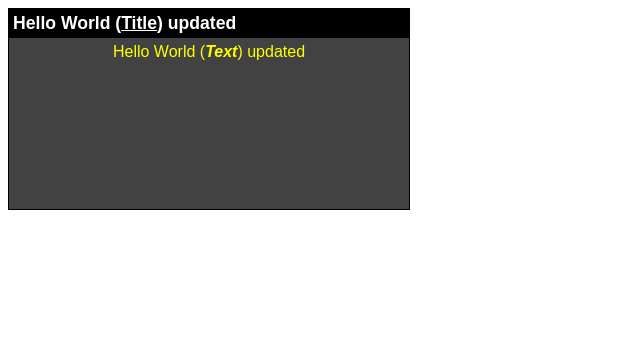
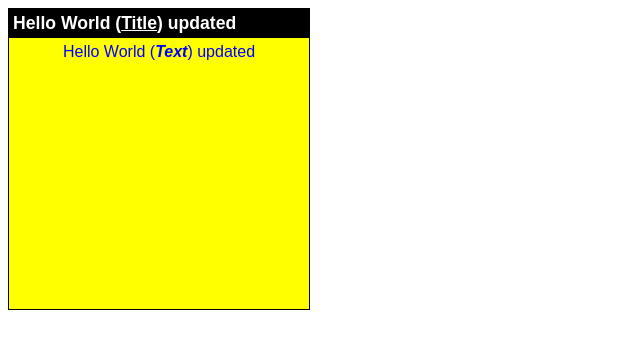
Before and after one commit to lalmat/visiplus-git, a plain HTML site: page index.html in a window 1280 px wide. Shown: the whole page, without its empty margins (0-640 px from the left). Drawn offline with Linux system fonts and the light colour scheme.

Commit message:
C5 : fond d'ecran jaune, texte en bleu

```diff
--- a/style.css
+++ b/style.css
@@ -9,14 +9,14 @@ body {
   background-color: #000;
 }
 .window-box {
-  width: 400px;
-  height: 200px;
-  background-color: #424242;
+  width: 300px;
+  height: 300px;
+  background-color: yellow;
   color: #fff;
   border: 1px solid black;
 }
 .window-text {
   padding-top: 5px;
   text-align:center;
-  color: yellow;
+  color: blue;
 }
```
